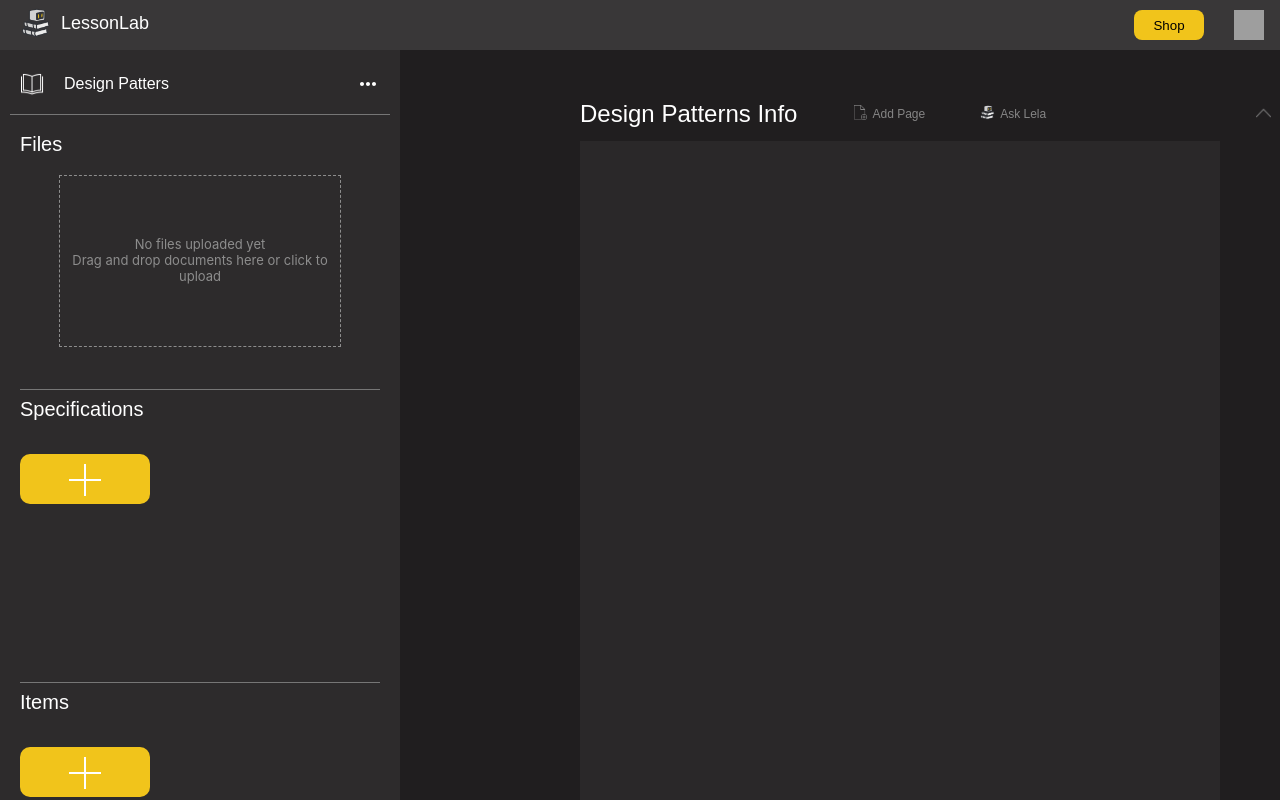
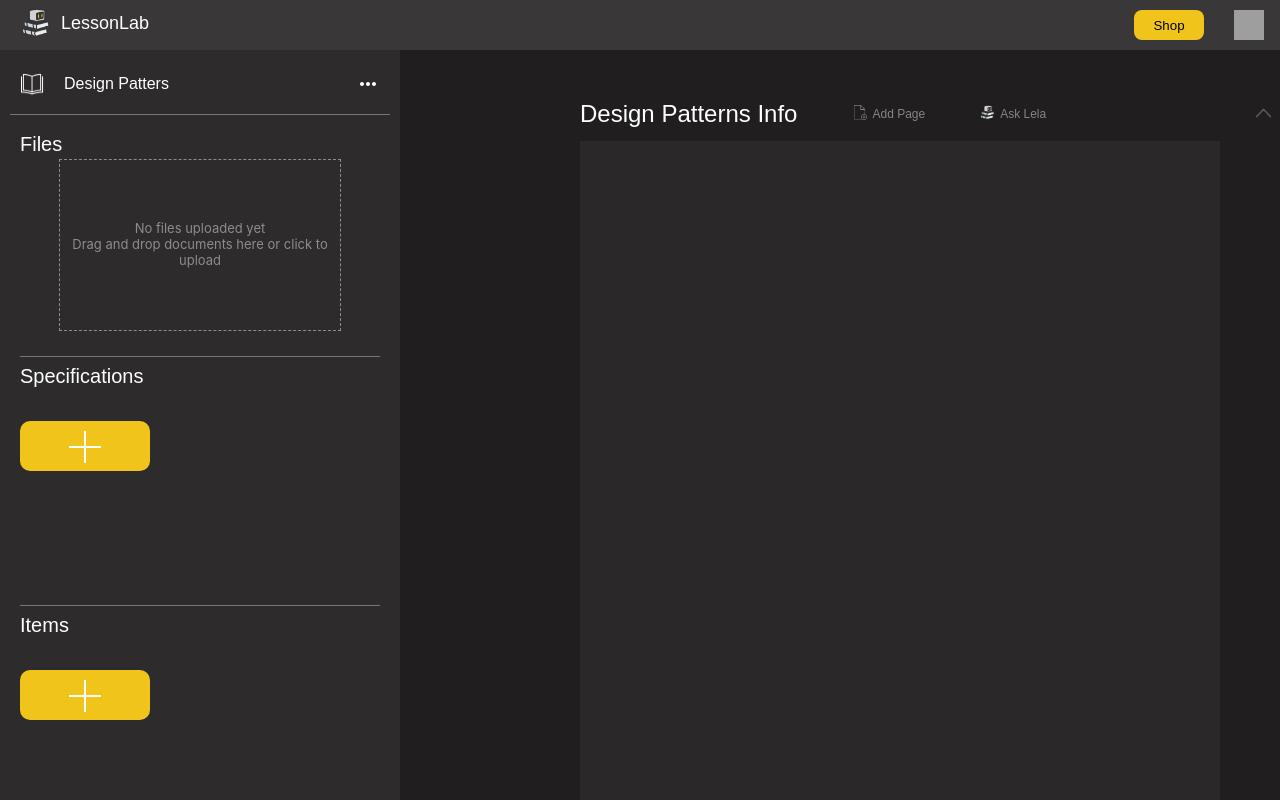
Before and after one commit to EdCamarillo/LessonLab-Frontend, a React (Create React App) app: page /quiz in a window 1280 px wide. Built offline with nearby package versions, Linux system fonts and the light colour scheme; grey boxes are pictures that could not be loaded.

Commit message:
layout extension

```diff
--- a/src/styles/sideBarLesson.css
+++ b/src/styles/sideBarLesson.css
@@ -1,3 +1,9 @@
+#sideBar-container {
+    max-height: 100vh;
+    overflow-y: auto;
+    position: fixed;
+    box-sizing: border-box;
+}
 .sideBar-lesson {
     background-color: #2d2b2c;
     width: 400px;
@@ -5,6 +11,8 @@
     position: fixed;
     box-sizing: border-box;
     padding: 10px;
+    display: flex;
+    flex-direction: column;
 }
 .docu2 h1 {
     margin: 0px;
@@ -100,6 +108,8 @@
 }
 .files {
     padding: 10px;
+    display: flex;
+    flex-direction: column;
 }
 .files h1, .specifications h1, .pages h1 {
     margin: 0px;
@@ -113,8 +123,7 @@
     font-family: 'Sansation Light', sans-serif;
     margin: 0px 0px 0px 0px;
 }
-.files{
-    height: 30%;
+.uploaded-files {
     display: flex;
     flex-direction: column;
 }
--- a/src/styles/sideBarQuiz.css
+++ b/src/styles/sideBarQuiz.css
@@ -94,6 +94,8 @@
 }
 .files {
     padding: 10px;
+    display: flex;
+    flex-direction: column;
 }
 .files h1, .specifications h1, .pages h1 {
     margin: 0px;
@@ -106,11 +108,6 @@
     color: white;
     font-family: 'Sansation Light', sans-serif;
     margin: 0px 0px 0px 0px;
-}
-.files{
-    height: 30%;
-    display: flex;
-    flex-direction: column;
 }
 .specifications, .pages{
     height: 35%;
```
